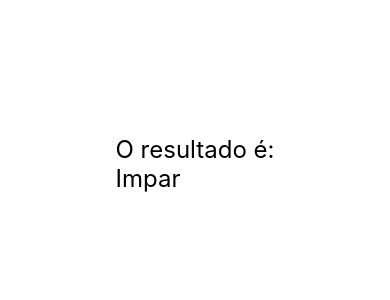
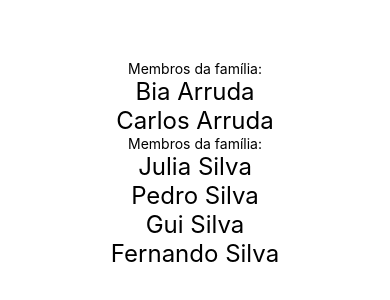
Before and after one commit to dronan/exercise-react-native, a React Native app: screen / in a window 390 px wide. Shown: the part 258-558 px from the top of the page. Built offline with nearby package versions, Linux system fonts and the light colour scheme.

Commit message:
aceesando filhos dentro do componente pai

```diff
--- a/src/App.js
+++ b/src/App.js
@@ -1,35 +1,22 @@
 import React from 'react';
 import {SafeAreaView, StyleSheet} from 'react-native';
 
-import Titulo from './components/Titulo';
-import Primeiro from './components/Primeiro';
-import CompPadrao, {Comp1, Comp2} from './components/Multi';
-import Aleatorio from './components/Aleatorio';
-import MinMax from './components/MinMax';
-import Botao from './components/Botao';
-import Contador from './components/Contador';
-import Pai from './components/indireta/Pai';
-import ContadorV2 from './components/contador/ContadorV2';
-import Diferenciar from './components/Diferenciar';
-import Parimpar from './components/Parimpar';
+import Familia from './components/relacao/Familia';
+import Membro from './components/relacao/Membro';
 
 export default () => {
   return (
     <SafeAreaView style={style.App}>
-      <Parimpar num={3} />
-      {/*  <Diferenciar />
-      <ContadorV2 />
-    <Pai />
-    <Contador inicial={100} />
-     <Botao />
-      <Titulo titulo="Titulo principal" subtitulo="Aqui vai o subtitulo" />
-      <Aleatorio min={1} max={60} />
-      <MinMax min={213} max={20} />
-      <MinMax min={1} max={94} />
-      <CompPadrao />
-      <Comp1 />
-      <Comp2 />
-      <Primeiro /> */}
+      <Familia>
+        <Membro nome="Bia" sobrenome="Arruda" />
+        <Membro nome="Carlos" sobrenome="Arruda" />
+      </Familia>
+      <Familia>
+        <Membro nome="Julia" sobrenome="Silva" />
+        <Membro nome="Pedro" sobrenome="Silva" />
+        <Membro nome="Gui" sobrenome="Silva" />
+        <Membro nome="Fernando" sobrenome="Silva" />
+      </Familia>
     </SafeAreaView>
   );
 };
--- /dev/null
+++ b/src/components/relacao/Familia.js
@@ -0,0 +1,11 @@
+import React from 'react';
+import {Text} from 'react-native';
+
+export default props => {
+  return (
+    <>
+      <Text>Membros da família:</Text>
+      {props.children}
+    </>
+  );
+};
--- /dev/null
+++ b/src/components/relacao/Membro.js
@@ -0,0 +1,11 @@
+import React from 'react';
+import {Text} from 'react-native';
+import estilo from '../estilo';
+
+export default props => {
+  return (
+    <Text style={estilo.textGrande}>
+      {props.nome} {props.sobrenome}
+    </Text>
+  );
+};
```
